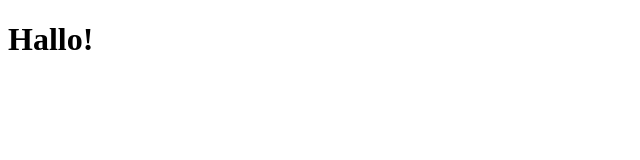
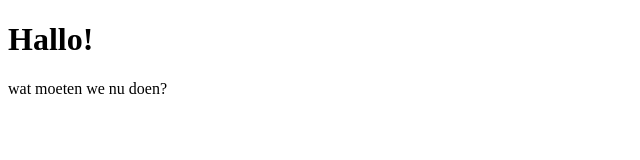
Before and after one commit to marliesstevens/marliesstevens.github.io, a plain HTML site: page index.html in a window 1280 px wide. Shown: the whole page, without its empty margins (0-640 px from the left). Drawn offline with Linux system fonts and the light colour scheme.

Commit message:
Aanmaak pagina Ons Verhaal

```diff
--- a/index.html
+++ b/index.html
@@ -3,3 +3,4 @@
 <head>
     <meta charset="UTF-8">
     <h1>Hallo!  </h1>
+    <p>wat moeten we nu doen?</p>
```
Also changed, not shown: onsverhaal.html (added).
